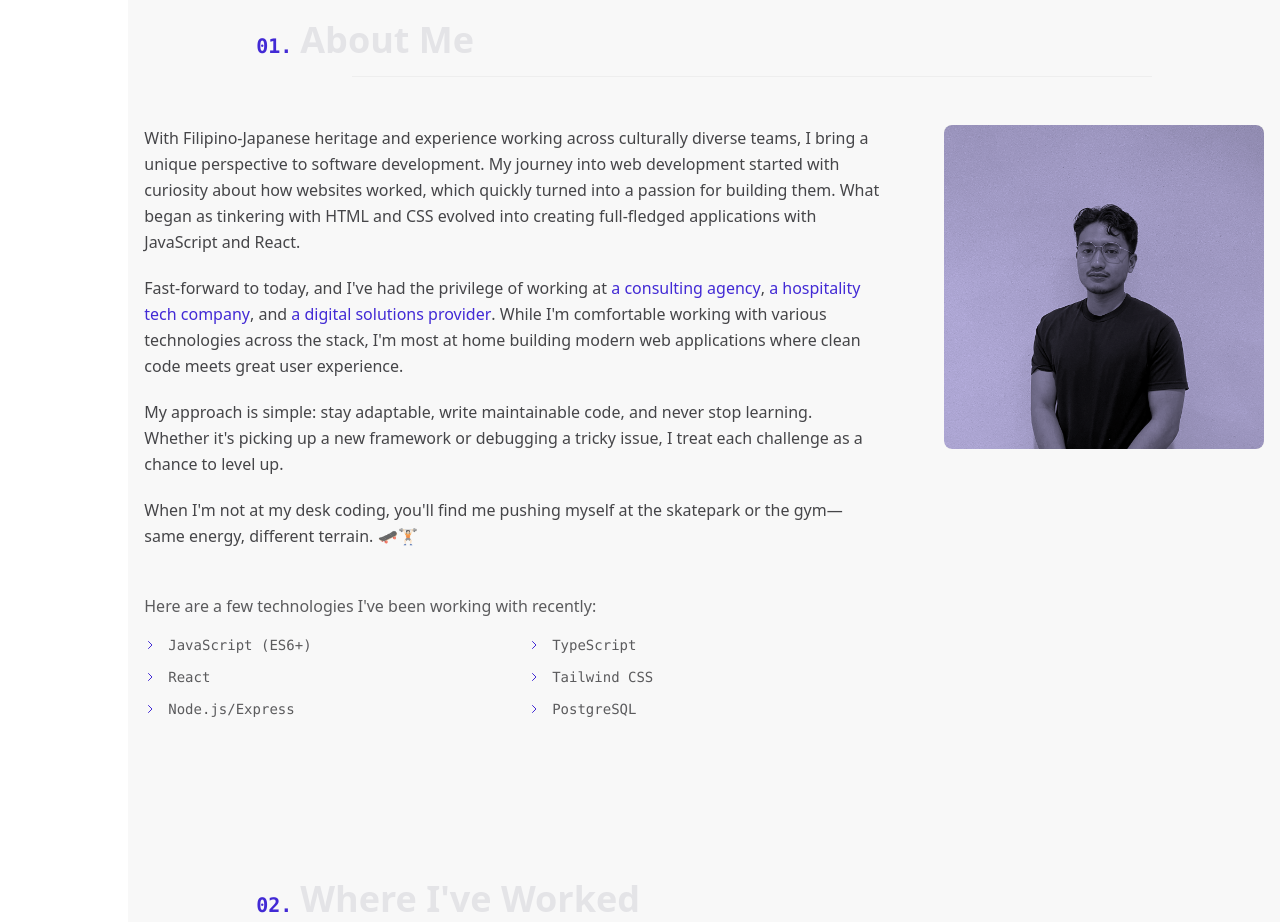
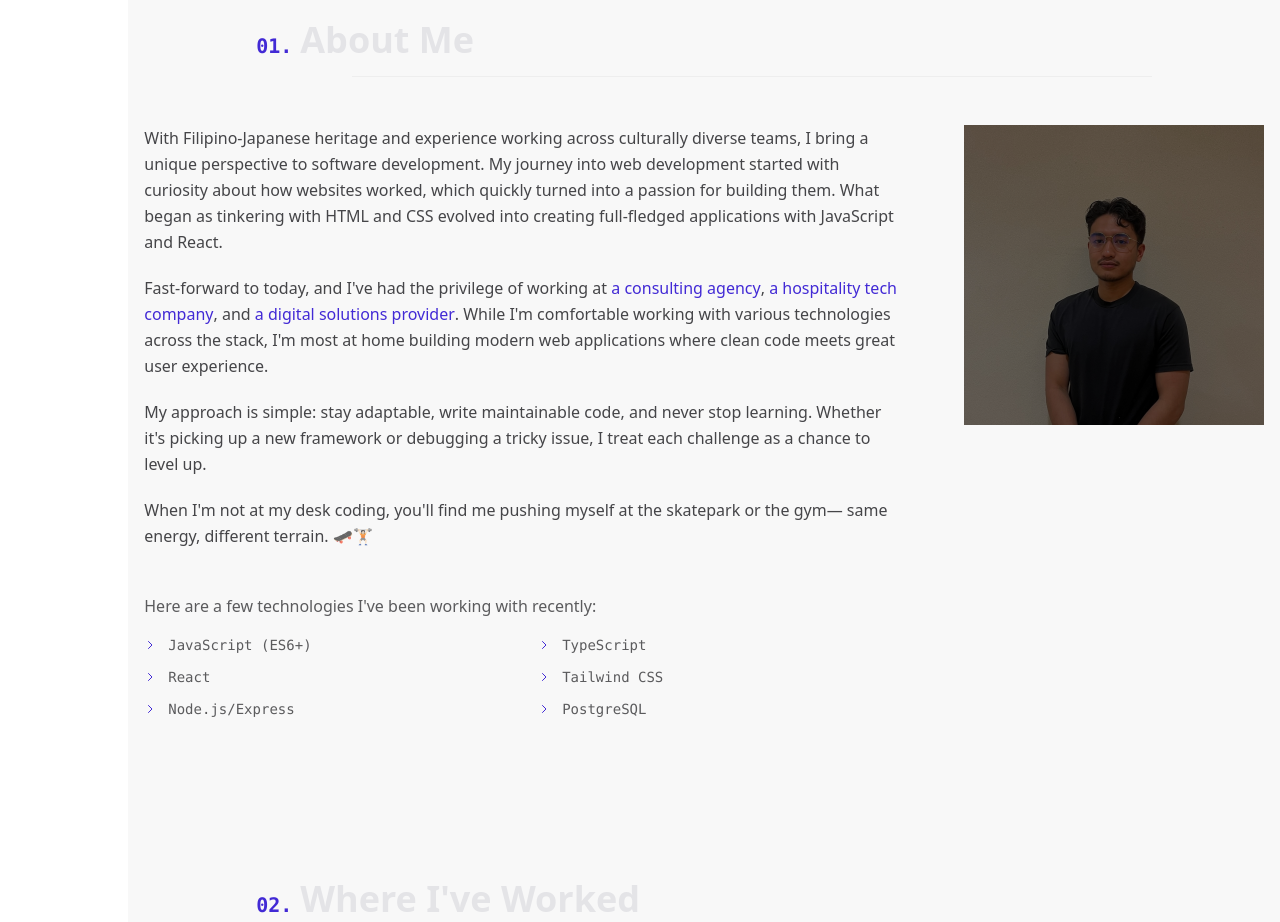
Before and after one commit to Kenta-Asakura/portfolio-v2, a React (Vite) app: page / in a window 1280 px wide. Shown: the part 860-1782 px from the top of the page. Built offline with nearby package versions, Linux system fonts and the light colour scheme.

Commit message:
Custom animations styling added for About Section Avatar: - custom animations styling added in main css file - About Section Avatar JSX adjustments

```diff
--- a/src/components/Sections/About.jsx
+++ b/src/components/Sections/About.jsx
@@ -86,26 +86,21 @@ function About() {
               </div>
             </div>
 
-             {/* Avatar with Overlay Effect */}
-            <div className="lg:w-80 w-full flex-shrink-0">
-              <div className="relative rounded-lg overflow-hidden group">
-                {/* Teal overlay */}
-                <div className="absolute inset-0 bg-primary/30 mix-blend-multiply transition-opacity group-hover:opacity-0 z-10"></div>
-
+            {/* Avatar with Overlay Effect and Custom animation */}
+            <div className="flex-shrink-0">
               {/* Desktop Image */}
               <img
                 src={AvatarImgDesktop}
                 alt="Kenta Asakura"
-                  className="hidden lg:block w-full h-auto object-cover grayscale group-hover:grayscale-0 transition-all duration-300"
+                className="about-avatar hidden lg:block w-full h-auto object-cover"
               />
 
               {/* Mobile Image */}
               <img
                 src={AvatarImgMobile}
                 alt="Kenta Asakura"
-                  className="block lg:hidden w-full h-auto object-cover grayscale group-hover:grayscale-0 transition-all duration-300"
+                className="about-avatar block lg:hidden w-full h-auto object-cover"
               />
-              </div>
             </div>
 
           </div>
--- a/src/index.css
+++ b/src/index.css
@@ -119,3 +119,38 @@
 /* .btn {
   @apply bg-amber-200;
 } */
+
+/* About section avatar overlay animation */
+.about-avatar {
+  --s: 300px;   /* Size - width/height of the image */
+  --b: 3px;     /* Border - thickness of the border on hover */
+  --g: 14px;    /* Gap - distance between image and border on hover */
+  --c: #4ECDC4; /* Update to match your theme color */
+
+  width: var(--s);
+  aspect-ratio: 1;
+  outline: calc(var(--s) / 2) solid rgba(0, 0, 0, 0.6);
+  outline-offset: calc(var(--s) / -2);
+  cursor: pointer;
+  transition: all 0.3s ease-in-out;
+  overflow: hidden;
+}
+.about-avatar:hover {
+  outline: var(--b) solid var(--c);
+  outline-offset: var(--g);
+}
+
+/* Responsive sizing */
+/* @media (max-width: 1024px) {
+  .about-avatar {
+    --s: 200px;
+    --g: 12px;
+  }
+}
+@media (max-width: 640px) {
+  .about-avatar {
+    --s: 180px;
+    --g: 10px;
+    --b: 6px;
+  }
+} */
```
Lines whose indentation alone changed are shown as unchanged.
